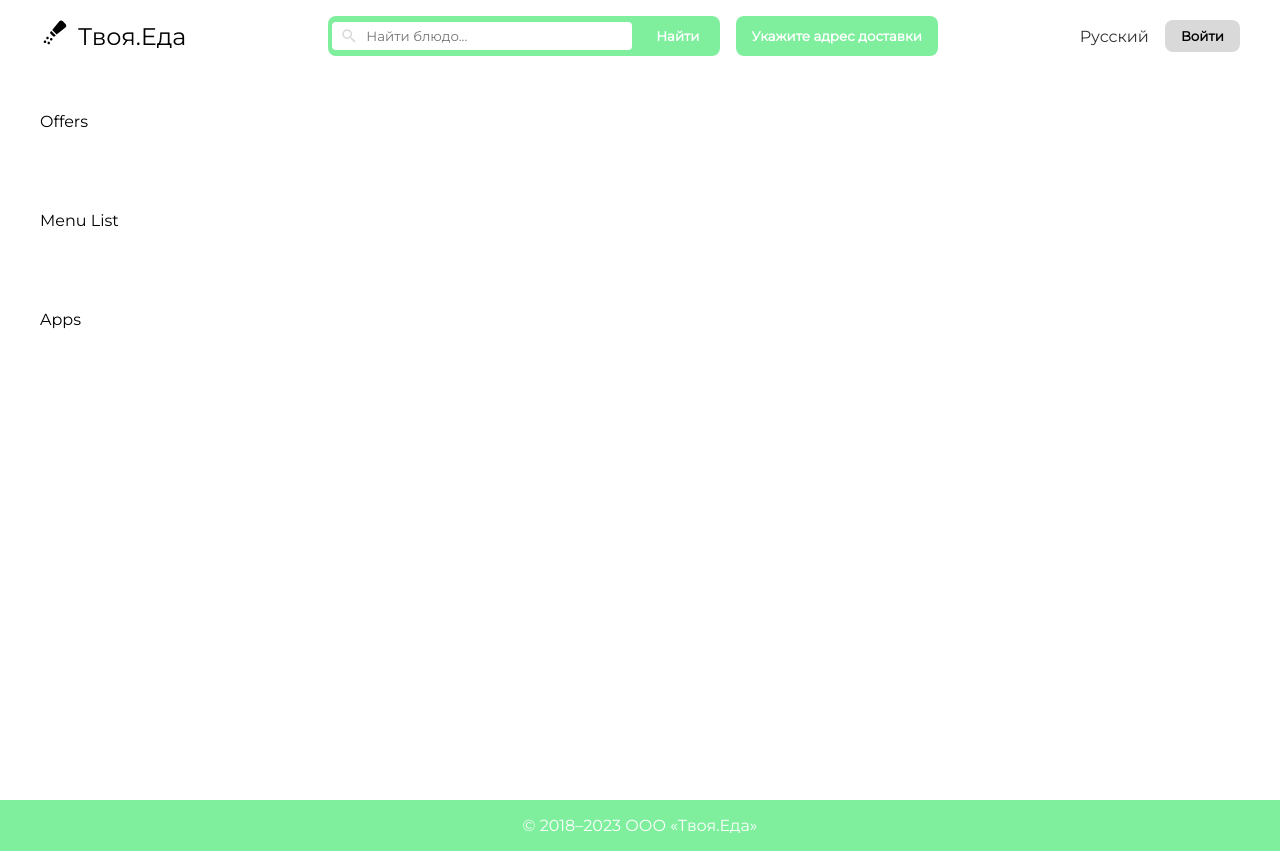
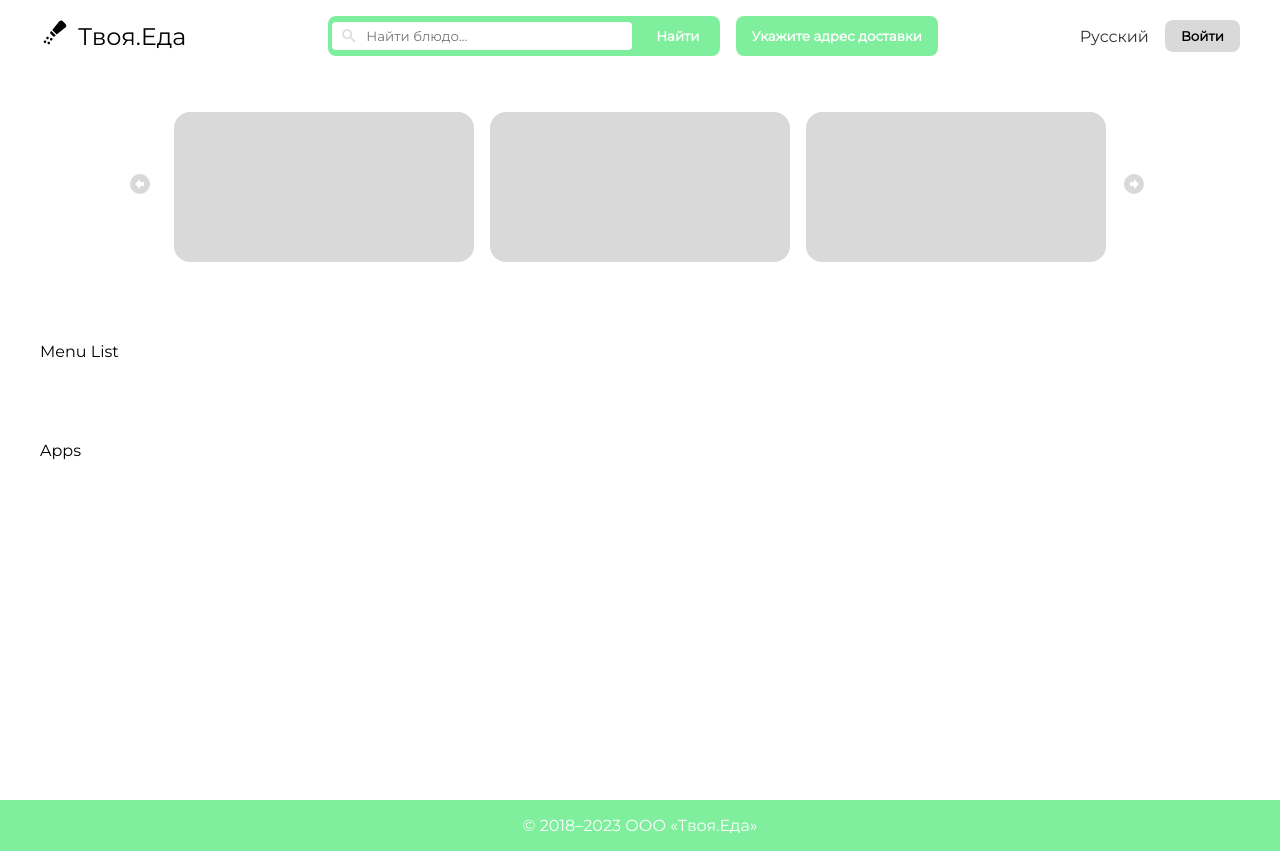
Before and after one commit to BelkinAndreu/your-food, a React (Vite) app: page /menu in a window 1280 px wide. Built offline with nearby package versions, Linux system fonts and the light colour scheme.

Commit message:
add Offers

```diff
--- /dev/null
+++ b/src/components/sections/Offers.css
@@ -0,0 +1,16 @@
+.offers {
+  @apply flex items-center justify-center gap-4;
+}
+
+.offers-arrow {
+  @apply text-[#d9d9d9] cursor-pointer w-[30px] h-[30px];
+}
+
+.offers-content {
+  @apply w-[300px] h-[150px] bg-[#d9d9d9] rounded-[1rem] cursor-pointer transition;
+}
+
+.offers-arrow:hover,
+.offers-content:hover {
+  transform: scale(105%);
+}
--- /dev/null
+++ b/src/components/sections/Offers.tsx
@@ -0,0 +1,22 @@
+import { FC } from "react";
+import "./Offers.css";
+import Icon from "@mdi/react";
+import { mdiArrowLeftBoldCircle, mdiArrowRightBoldCircle } from "@mdi/js";
+
+const Offers: FC = () => {
+  return (
+    <section className="offers">
+      <div className="offers-arrow">
+        <Icon path={mdiArrowLeftBoldCircle} size={1} />
+      </div>
+      <div className="offers-content"></div>
+      <div className="offers-content"></div>
+      <div className="offers-content"></div>
+      <div className="offers-arrow">
+        <Icon path={mdiArrowRightBoldCircle} size={1} />
+      </div>
+    </section>
+  );
+};
+
+export default Offers;
--- a/src/pages/MenuPage.tsx
+++ b/src/pages/MenuPage.tsx
@@ -1,9 +1,10 @@
 import { FC } from "react";
+import Offers from "../components/sections/Offers";
 
 const MenuPage: FC = () => {
   return (
     <main className="menu">
-      <section className="offers">Offers</section>
+      <Offers />
       <section className="menu-list">Menu List</section>
       <section className="apps">Apps</section>
     </main>
```
